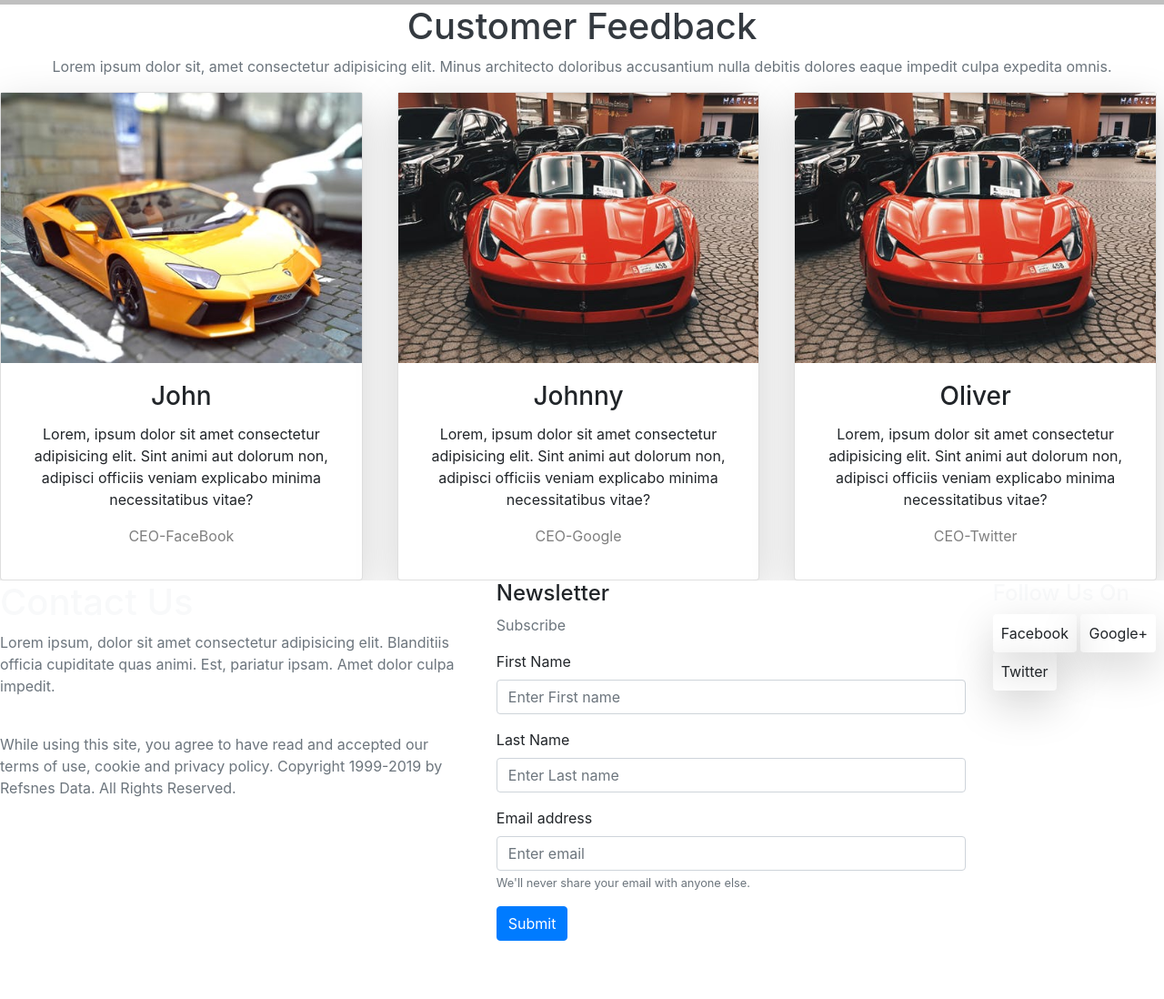
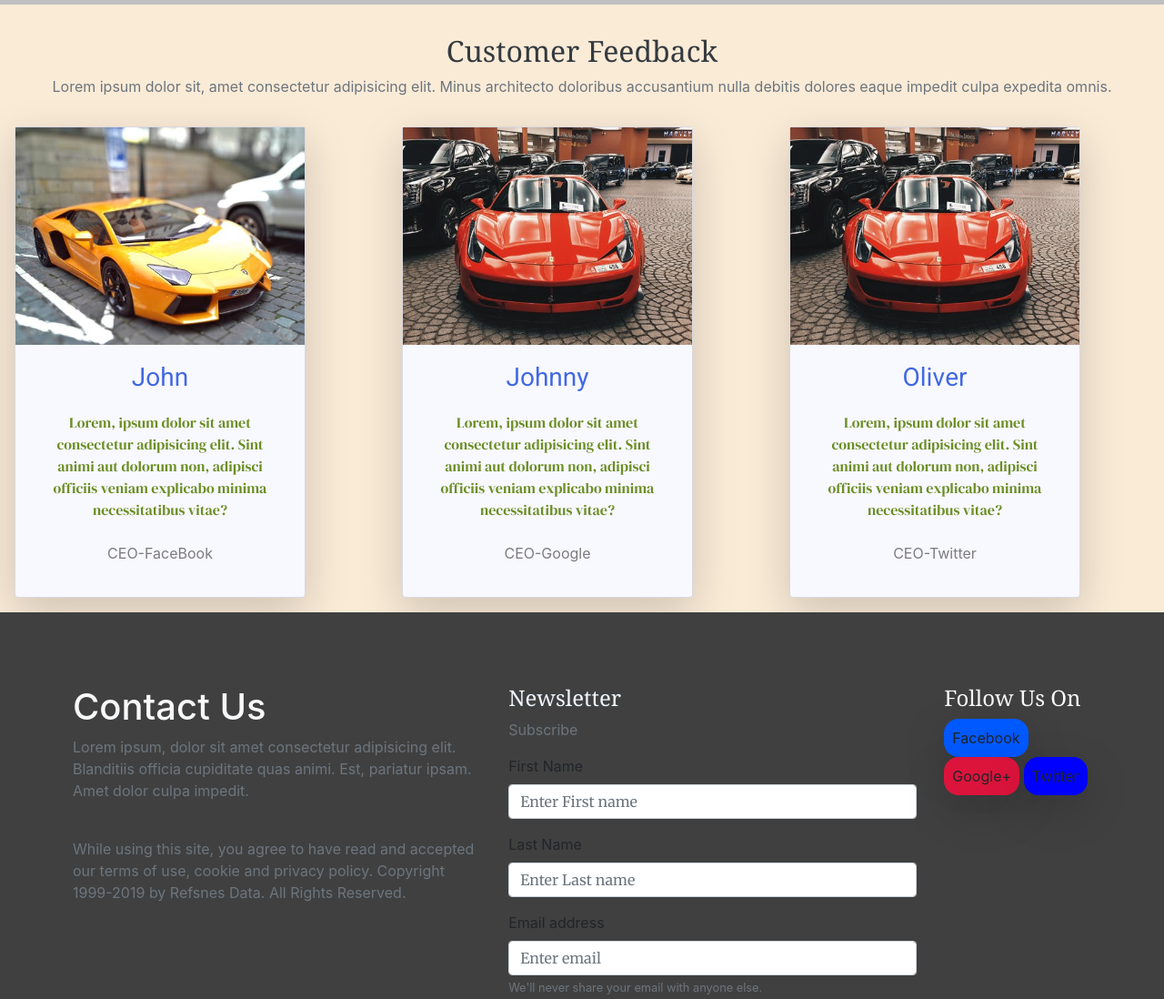
Before and after one commit to adityasrinivasand/Website_Cars, a plain HTML site: page source/index.html in a window 1280 px wide. Shown: the part 2240-3338 px from the top of the page at 91% size. Before the commit the page ends 3274 px from the top, so only its background shows below. Drawn offline with nearby package versions, Linux system fonts and the light colour scheme; a web font is replaced by a local one.

Commit message:
Add files via upload

```diff
--- a/css/style.css
+++ b/css/style.css
@@ -189,3 +189,87 @@ section 1 */
     border-radius: 2em;
     border-block-color: red;
 }
+
+.section-2 .numbers .rec .btn:hover
+{
+    background-color: grey;
+}
+
+
+
+/* section 3*/
+
+.section-3
+{
+    background-color: antiquewhite;
+}
+
+.section-3 .container-fluid h1
+{
+    font-size: 2em;
+    padding-top: 1em;
+    font-family: var(--Noto);
+}
+
+.section-3 .team
+{
+    padding: 1em 1em ;
+}
+
+.section-3 .card
+{
+    width: 20rem;
+    background-color: ghostwhite;
+}
+
+.section-3 .card .card-title
+{
+    font-family: var(--Heebo);
+    color: royalblue;
+}
+.section-3 .card .card-text
+{
+    padding: 0.5em;
+    font-family: var(--DM);
+    font-size: 1em;
+    color: olivedrab;
+}
+
+/* Footer */
+
+footer
+{
+
+    background-color: rgba(0, 0, 0, 0.75);
+    overflow-x: hidden;
+    padding: 5em;
+}
+
+footer input::placeholder
+{
+    color: azure;
+    font-family: var(--Merrie);
+}
+
+footer h4
+{
+  color: aliceblue;
+  font-family: var(--Noto);
+}
+
+footer .btn
+{
+    background-color:blue;
+    border-radius: 1em;
+    padding: 0.1em 0.5em;
+}
+
+footer  .btn-fb
+{
+    background-color: rgb(0, 89, 255);
+}
+
+footer .btn-google
+{
+    background-color: crimson;
+}
```
